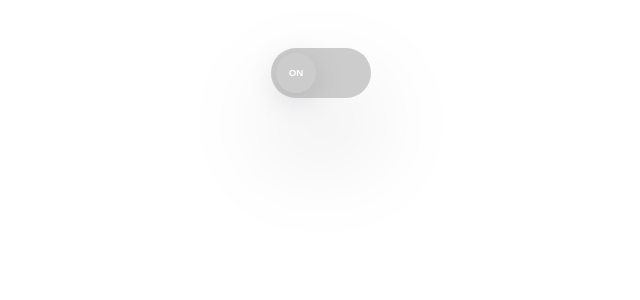
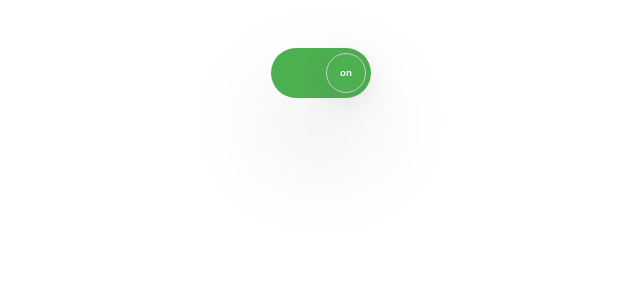
Before and after one commit to Meraj-Uddin-Malik/Complete-ReactJS, a React (Vite) app: page / in a window 1280 px wide. Shown: the top 300 px of the page, without its empty margins (336-976 px from the left). Built offline with nearby package versions, Linux system fonts and the light colour scheme.

Commit message:
Refactor ToggleSwitch component to improve state display and styling

```diff
--- a/src/components/Projects/ToggleSwitch/ToggleSwitch.jsx
+++ b/src/components/Projects/ToggleSwitch/ToggleSwitch.jsx
@@ -6,12 +6,19 @@ export default function ToggleSwitch() {
 
   const handleToggleSwitch = () => {
     setIsOn(!isOn);
-  }
+  };
+
+  const checkIsOn = isOn ? "on" : "off";
+  const toggleBgColor = { backgroundColor: isOn ? "#4caf50" : "#f44336" };
 
   return (
-    <div className="toggle-switch" onClick={handleToggleSwitch}>
-      <div className="switch">
-        <span className="swtich-state">{isOn? "ON": "OFF"}</span>
+    <div
+      className="toggle-switch"
+      style={toggleBgColor}
+      onClick={handleToggleSwitch}
+    >
+      <div className={`switch ${checkIsOn}`}>
+        <span className="swtich-state">{checkIsOn}</span>
       </div>
     </div>
   );
```
